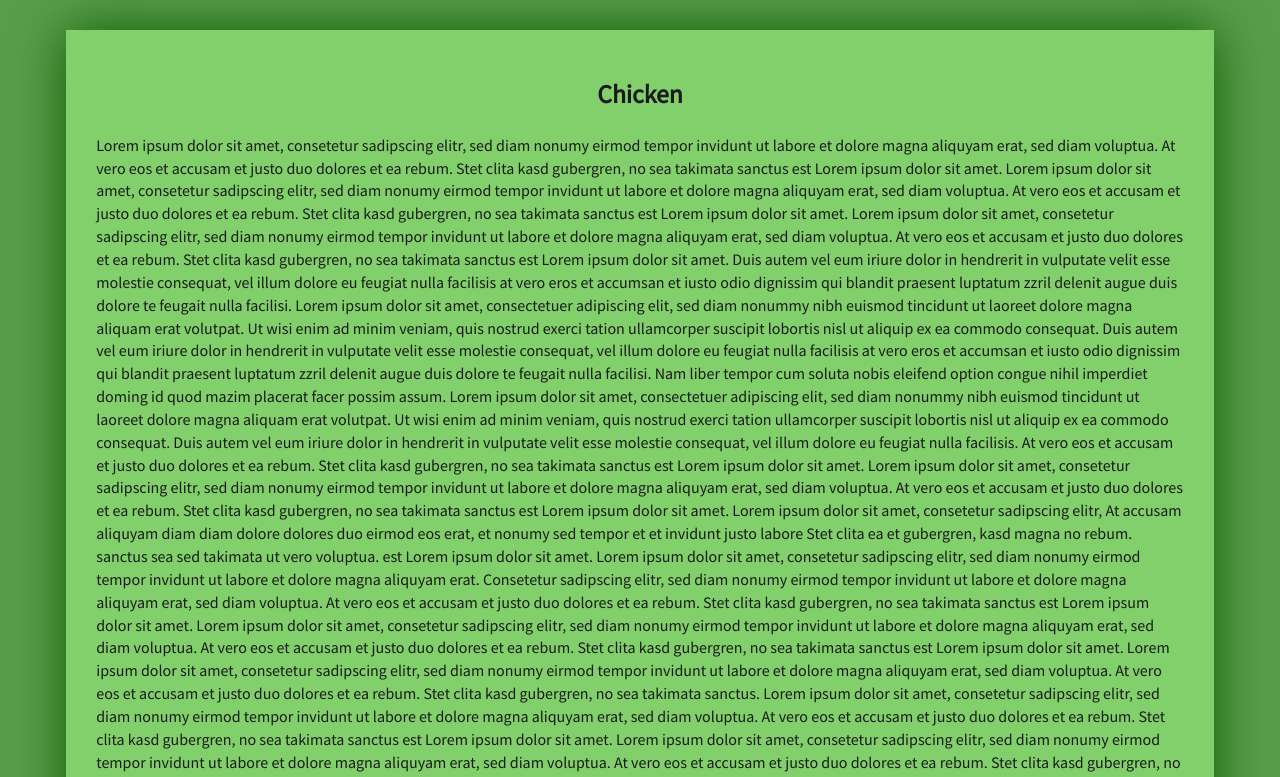
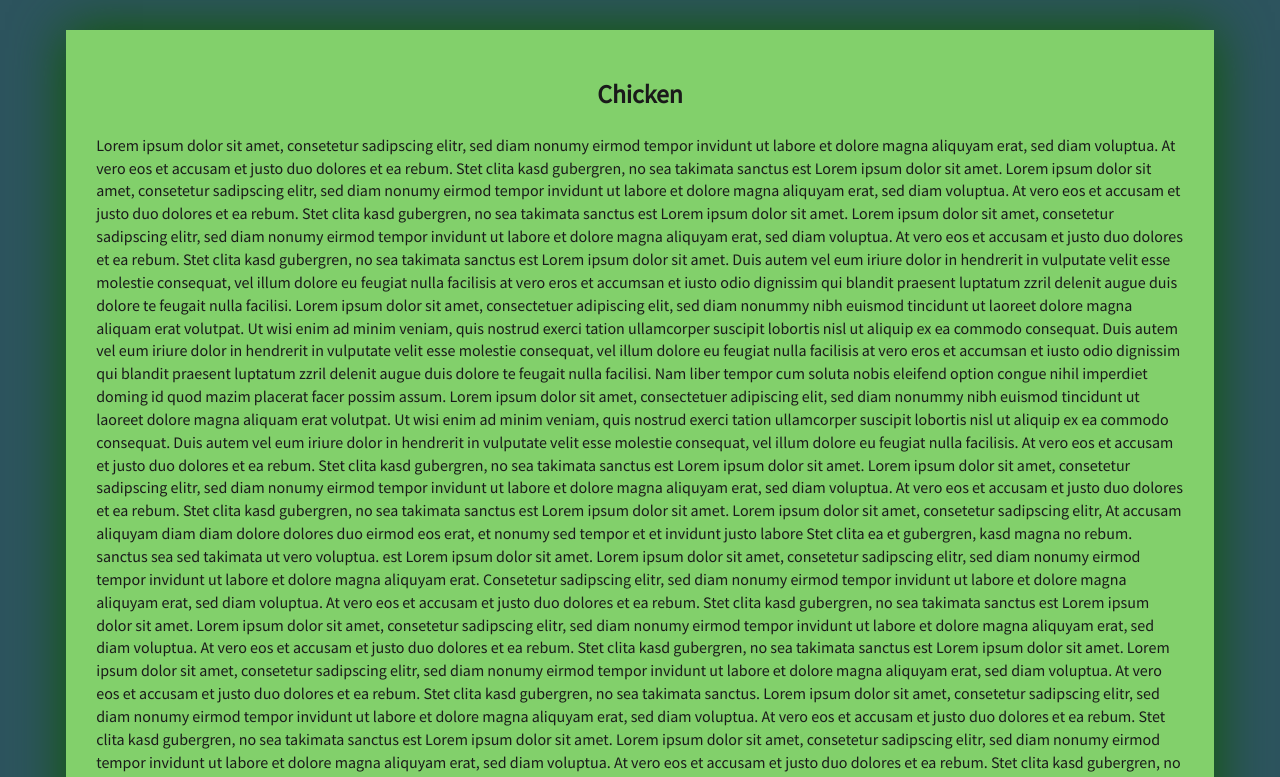
Before and after one commit to vineet050/pep, a plain HTML site: page 3/index_basic.html in a window 1280 px wide. Shown: the part 197-974 px from the top of the page. Drawn offline with Linux system fonts and the light colour scheme.

Commit message:
Update styles_basic.css

```diff
--- a/3/css/styles_basic.css
+++ b/3/css/styles_basic.css
@@ -2,7 +2,7 @@ body {
     font-size: 16px;
     font-family: 'Source Sans Pro', sans-serif;
     color: #1a1a1a;
-    background-color: #599e4b;
+    background-color: #2d545e;
 }
 
 
```
